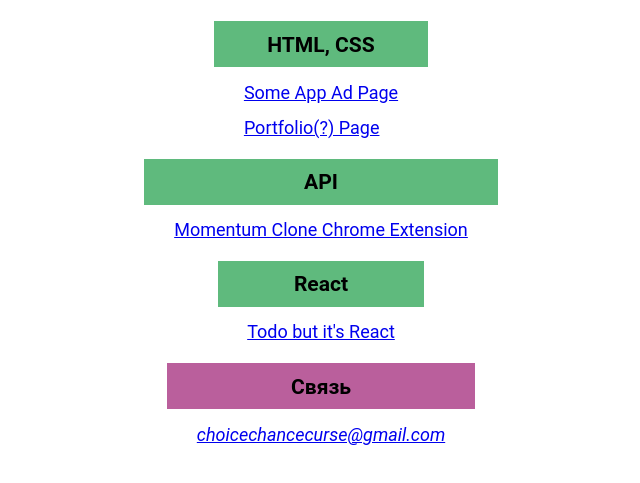
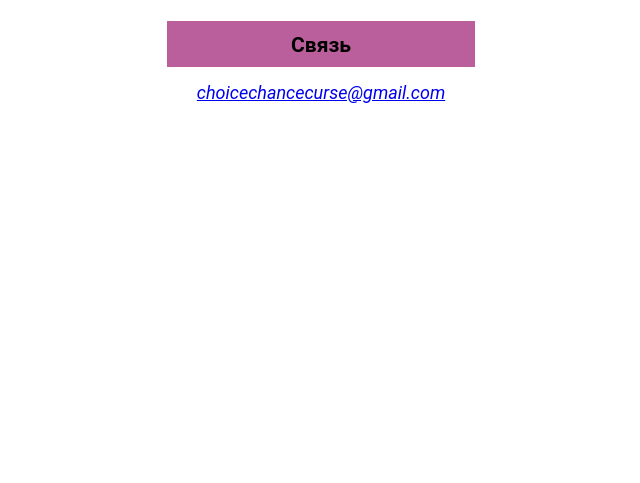
Before and after one commit to ksenia-nesytova/ksenia-nesytova.github.io, a plain HTML site: page index.html in a window 1280 px wide. Shown: the part 63-546 px from the top of the page, without its empty margins (319-959 px from the left). Drawn offline with Linux system fonts and the light colour scheme.

Commit message:
Remove project sections from index.html
Removed project listings for HTML, CSS, API, and React.

```diff
--- a/index.html
+++ b/index.html
@@ -7,29 +7,6 @@
     <main>
       <h1>Projects</h1>
       <div>
-        <h3>HTML, CSS</h3>
-        <ul>
-          <li>
-            <a href="https://ksenia-nesytova.github.io/some-app-ad-page/">Some App Ad Page</a>
-          </li>
-          <li>
-            <a href="https://ksenia-nesytova.github.io/Kinda-OK-Portfolio-Page/">Portfolio(?) Page</a>
-          </li>
-        </ul>
-      </div>
-      <div>
-        <h3>API</h3>
-        <ul>
-          <li><a href="https://ksenia-nesytova.github.io/Momentum-clone/">Momentum Clone Chrome Extension</a></li>
-        </ul>
-      </div>
-      <div>
-        <h3>React</h3>
-        <ul>
-          <li><a href="https://ksenia-nesytova.github.io/todo-but-its-react/">Todo but it's React</a></li>
-        </ul>
-      </div>
-      <div>
         <h3 id="contacts">Связь</h3>
         <ul>
           <li><address><a href = "choicechancecurse@gmail.com">choicechancecurse@gmail.com</a></address></li>
```
